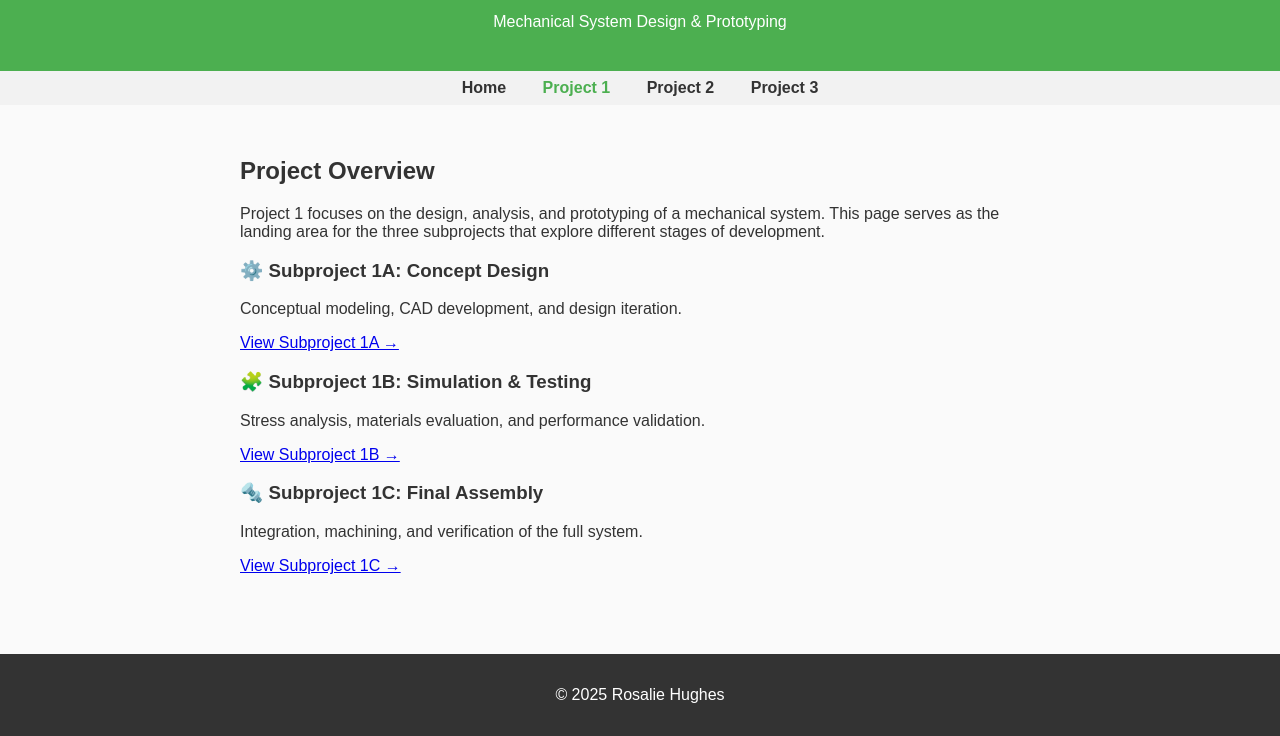
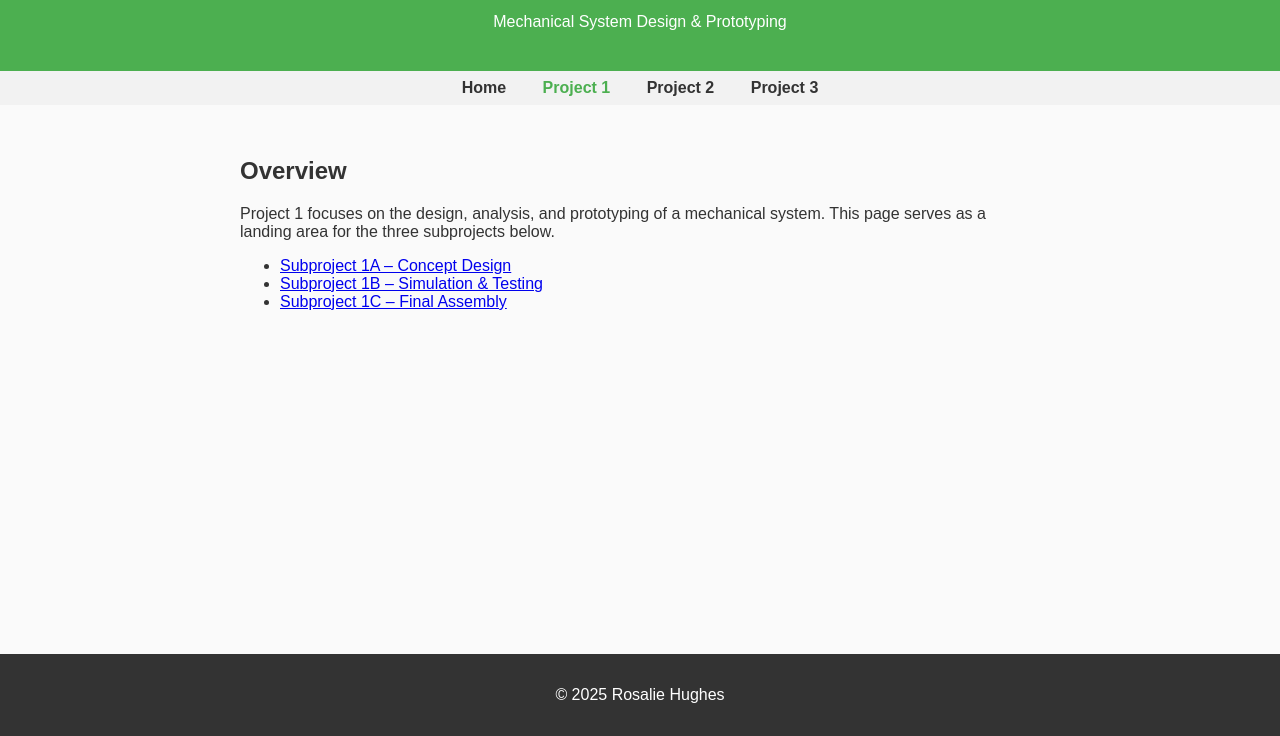
Before and after one commit to rhughes65/rosaliehughes.cc, a plain HTML site: page site/project1.html in a window 1280 px wide. Shown: the part 64-800 px from the top of the page. Drawn offline with Linux system fonts and the light colour scheme.

Commit message:
Refactor project1.html layout and content
Refactored the layout by removing the shared hero section and replacing it with a header. Updated the project overview and subproject listings for clarity.

```diff
--- a/site/project1.html
+++ b/site/project1.html
@@ -7,14 +7,10 @@
   <link rel="stylesheet" href="style.css" />
 </head>
 <body>
-
-  <!-- Shared hero section -->
-  <div class="hero">
-    <header>
-      <h1>Project 1</h1>
-      <p>Mechanical System Design & Prototyping</p>
-    </header>
-  </div>
+  <header>
+    <h1>Project 1</h1>
+    <p>Mechanical System Design & Prototyping</p>
+  </header>
 
   <nav>
     <a href="index.html">Home</a>
@@ -23,34 +19,19 @@
     <a href="project3.html">Project 3</a>
   </nav>
 
-  <main class="container">
-    <h2>Project Overview</h2>
+  <div class="container">
+    <h2>Overview</h2>
     <p>
-      Project 1 focuses on the design, analysis, and prototyping of a mechanical
-      system. This page serves as the landing area for the three subprojects that
-      explore different stages of development.
+      Project 1 focuses on the design, analysis, and prototyping of a mechanical system.
+      This page serves as a landing area for the three subprojects below.
     </p>
 
-    <section class="subprojects">
-      <div class="subproject">
-        <h3>⚙️ Subproject 1A: Concept Design</h3>
-        <p>Conceptual modeling, CAD development, and design iteration.</p>
-        <a href="project1a.html" class="btn">View Subproject 1A →</a>
-      </div>
-
-      <div class="subproject">
-        <h3>🧩 Subproject 1B: Simulation & Testing</h3>
-        <p>Stress analysis, materials evaluation, and performance validation.</p>
-        <a href="project1b.html" class="btn">View Subproject 1B →</a>
-      </div>
-
-      <div class="subproject">
-        <h3>🔩 Subproject 1C: Final Assembly</h3>
-        <p>Integration, machining, and verification of the full system.</p>
-        <a href="project1c.html" class="btn">View Subproject 1C →</a>
-      </div>
-    </section>
-  </main>
+    <ul>
+      <li><a href="project1a.html">Subproject 1A – Concept Design</a></li>
+      <li><a href="project1b.html">Subproject 1B – Simulation & Testing</a></li>
+      <li><a href="project1c.html">Subproject 1C – Final Assembly</a></li>
+    </ul>
+  </div>
 
   <footer>
     <p>&copy; 2025 Rosalie Hughes</p>
```
